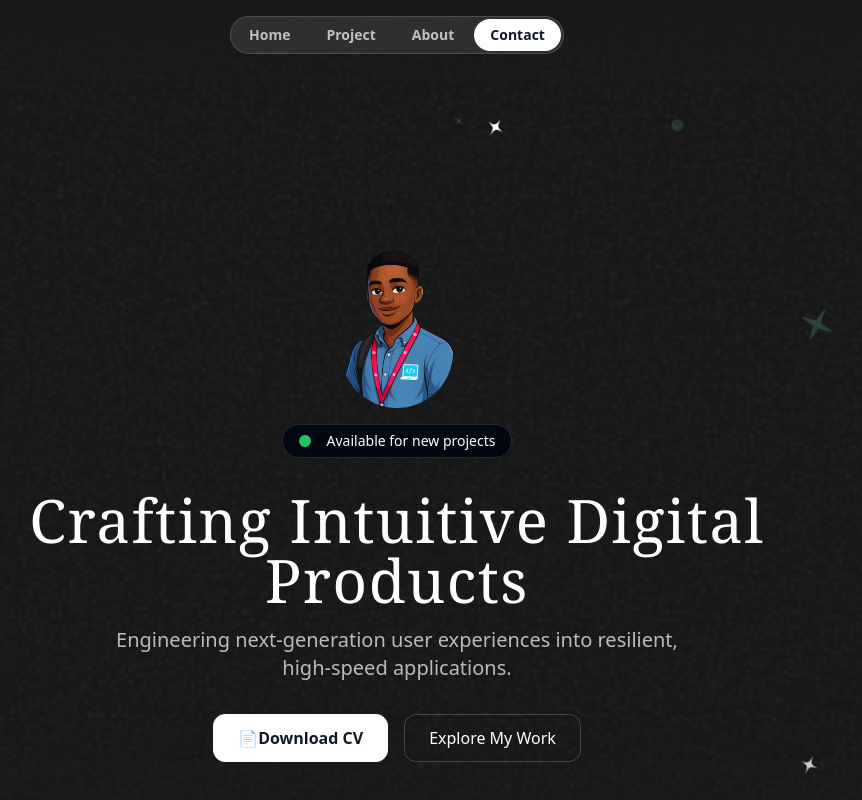
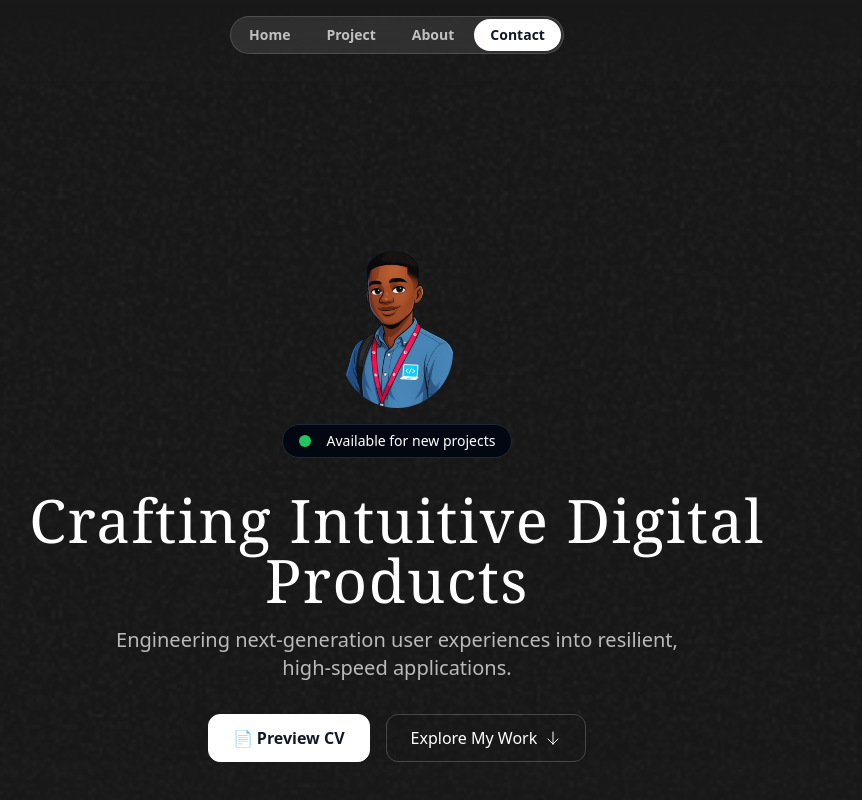
Before and after one commit to faruk-olawale/my-portfolio, a Next.js app: page / in a window 1280 px wide. Shown: the top 800 px of the page, without its empty margins (243-1105 px from the left). Built offline with nearby package versions, Linux system fonts and the light colour scheme; a web font is replaced by a local one.

Commit message:
initial message

```diff
--- a/src/sections/Hero.tsx
+++ b/src/sections/Hero.tsx
@@ -1,45 +1,19 @@
 "use client";
-import { useState } from "react";
 import Image from "next/image";
 import memojiImage from "@/assets/images/my-image.png";
 import grainImage from "@/assets/images/grain.jpg";
-import StarIcon from "@/assets/icons/star.svg";
-import SparkleIcon from "@/assets/icons/sparkle.svg";
-import { HeroOrbit } from "@/components/HeroOrbit";
+import ArrowDownIcon from "@/assets/icons/arrow-down.svg";
 
 export const HeroSection = () => {
   return (
     <section className="relative py-32 md:py-48 lg:py-60 overflow-x-clip">
-      {/* ================= BACKGROUND + ORBITS ================= */}
+      {/* ================= BACKGROUND ================= */}
       <div className="absolute inset-0 pointer-events-none [mask-image:linear-gradient(to_bottom,transparent,black_10%,black_70%,transparent)]">
         {/* Grain Background */}
         <div
           className="absolute inset-0 -z-30 opacity-5 pointer-events-none"
-          style={{ backgroundImage: `url(${grainImage.src})`, backgroundSize: 'cover' }}
+          style={{ backgroundImage: `url(${grainImage.src})`, backgroundSize: "cover" }}
         />
-
-        {/* Decorative Orbits */}
-        {[430, 440, 520, 530, 550, 590, 650, 710, 720, 800].map((size, i) => (
-          <HeroOrbit
-            key={i}
-            size={size}
-            rotation={[-51, -41, -14, 20, 79, 85, 98, 144, 178, -72][i]}
-            shouldOrbit
-            orbitDuration={`${30 + i * 2}s`}
-            shouldspin
-            spinDuration="6s"
-            className="pointer-events-none"
-          >
-            {/* Alternate Sparkle / Star / small dot */}
-            {i % 3 === 0 ? (
-              <SparkleIcon className={`size-${[3,5,8,10,12,14,28][i % 7]} text-emerald-300/20`} />
-            ) : i % 3 === 1 ? (
-              <StarIcon className={`size-${[8,12,28][i % 3]} text-white`} />
-            ) : (
-              <div className="size-3 rounded-full bg-emerald-300/15" />
-            )}
-          </HeroOrbit>
-        ))}
       </div>
 
       {/* ================= MAIN CONTENT ================= */}
@@ -67,21 +41,25 @@ export const HeroSection = () => {
 
         {/* CTA Buttons */}
         <div className="mt-8 flex flex-col sm:flex-row gap-4 justify-center">
-
-            <a
+          {/* Preview CV */}
+          <a
             href="/cv.pdf"
             target="_blank"
             rel="noopener noreferrer"
             className="inline-flex items-center gap-2 px-6 py-3 h-12 rounded-xl bg-white text-gray-900 font-semibold border border-white hover:bg-gray-100 transition"
           >
-            📄Download CV
+            📄 Preview CV
           </a>
 
-            <a
+          {/* Explore Work */}
+          <a
             href="#project"
             className="inline-flex items-center gap-2 px-6 py-3 h-12 rounded-xl border border-white/20 text-white hover:bg-white/10 transition"
           >
-             Explore My Work
+            <span className="inline-flex items-center gap-2">
+              Explore My Work
+              <ArrowDownIcon className="w-4 h-4" />
+            </span>
           </a>
         </div>
       </div>
```
